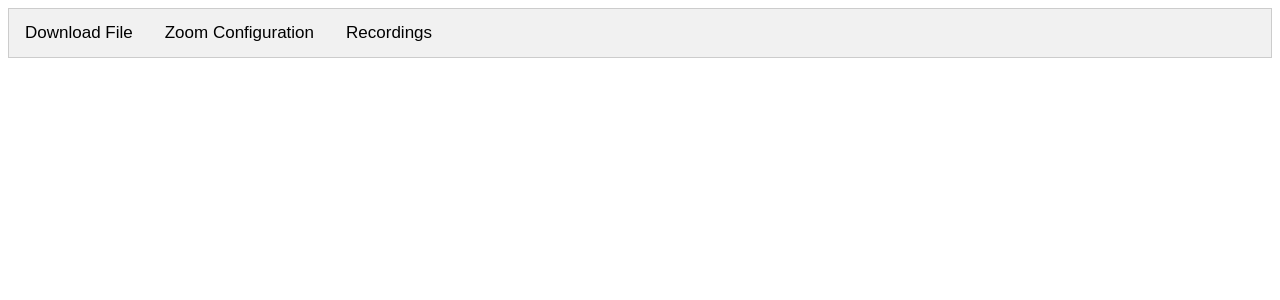
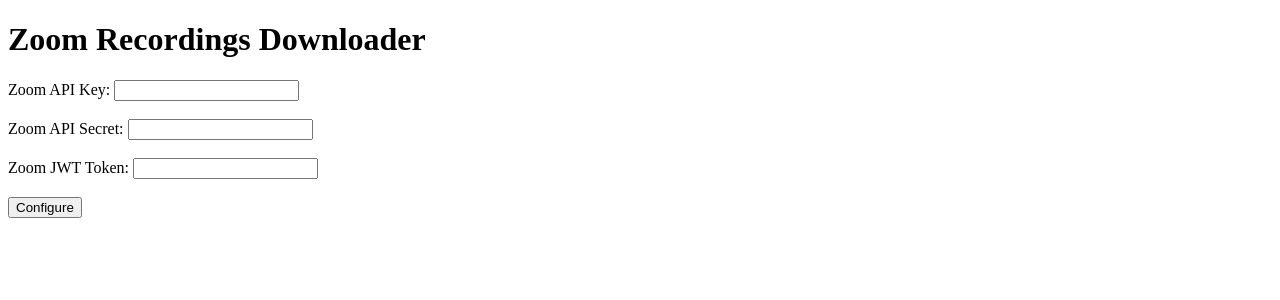
Before and after one commit to AI-Intern-3/fastapi-file_downloader, a FastAPI app: template app/templates/index.html in a window 1280 px wide. Shown: the top 300 px of the page. Run offline with FastAPI, Linux system fonts and the light colour scheme; the template is opened without the code that fills it, so the values that code supplies are empty; parts of the project's set-up code (start-up, migrations or seed data) failed here and were passed over.

Commit message:
Update index.html

```diff
--- a/app/templates/index.html
+++ b/app/templates/index.html
@@ -1,37 +1,18 @@
 <!DOCTYPE html>
 <html>
 <head>
-  <title>Zoom File Downloader</title>
-  <link rel="stylesheet" href="style.css">
+    <title>Zoom Recordings Downloader</title>
 </head>
 <body>
-  <div class="tab">
-    <button class="tablinks" onclick="openTab(event, 'downloadFile')">Download File</button>
-    <button class="tablinks" onclick="openTab(event, 'zoomConfig')">Zoom Configuration</button>
-    <button class="tablinks" onclick="openTab(event, 'recordings')">Recordings</button>
-  </div>
-
-  <div id="downloadFile" class="tabcontent">
-    <form action="/download" method="post">
-      <label for="link">Paste Link:</label>
-      <input type="text" id="link" name="link" required>
-      <button type="submit">Download</button>
+    <h1>Zoom Recordings Downloader</h1>
+    <form action="/configure" method="post">
+        <label for="zoom_api_key">Zoom API Key:</label>
+        <input type="text" id="zoom_api_key" name="zoom_api_key"><br><br>
+        <label for="zoom_api_secret">Zoom API Secret:</label>
+        <input type="text" id="zoom_api_secret" name="zoom_api_secret"><br><br>
+        <label for="zoom_jwt_token">Zoom JWT Token:</label>
+        <input type="text" id="zoom_jwt_token" name="zoom_jwt_token"><br><br>
+        <input type="submit" value="Configure">
     </form>
-  </div>
-
-  <div id="zoomConfig" class="tabcontent">
-    <form>
-      <label for="apiKey">Zoom API Key:</label>
-      <input type="text" id="apiKey" name="apiKey">
-      <label for="apiSecret">Zoom API Secret:</label>
-      <input type="text" id="apiSecret" name="apiSecret">
-      <button type="submit">Save Configuration</button>
-    </form>
-  </div>
-
-  <div id="recordings" class="tabcontent">
-    </div>
-
-  <script src="script.js"></script>
 </body>
 </html>
```
